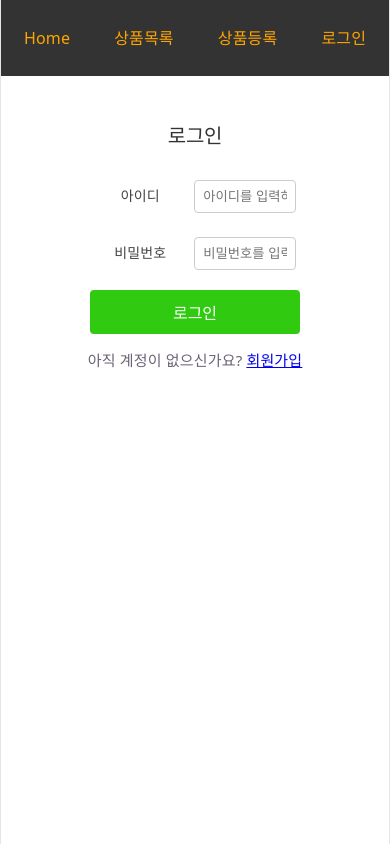
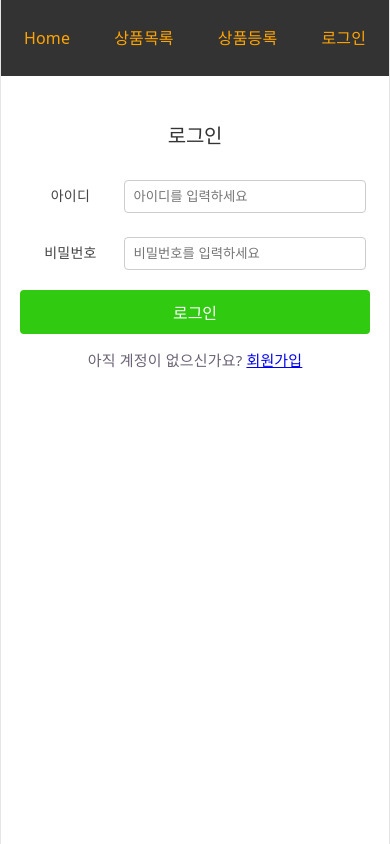
Before and after one commit to kiyongee2/shopping, a React (Vite) app: page /signin in a window 390 px wide. Built offline with nearby package versions, Linux system fonts and the light colour scheme.

Commit message:
반응형 스타일 구현

```diff
--- a/src/App.css
+++ b/src/App.css
@@ -417,6 +417,11 @@
   .product-info .product-buttons{
     flex-direction: column;
   }
+  .add-product form,
+  .signin form,
+  .signup form{
+    width: 100%;
+  }
   .add-product label,
   .signin label,
   .signup label{
```
